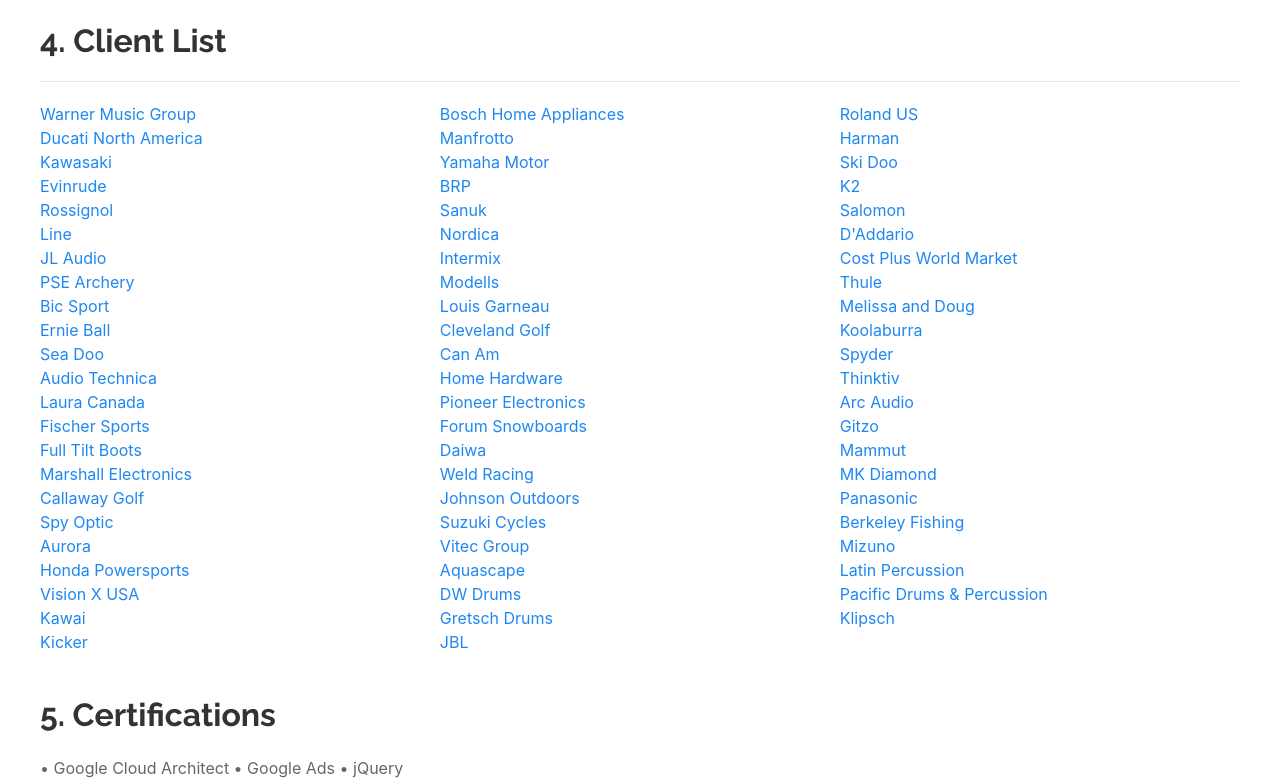
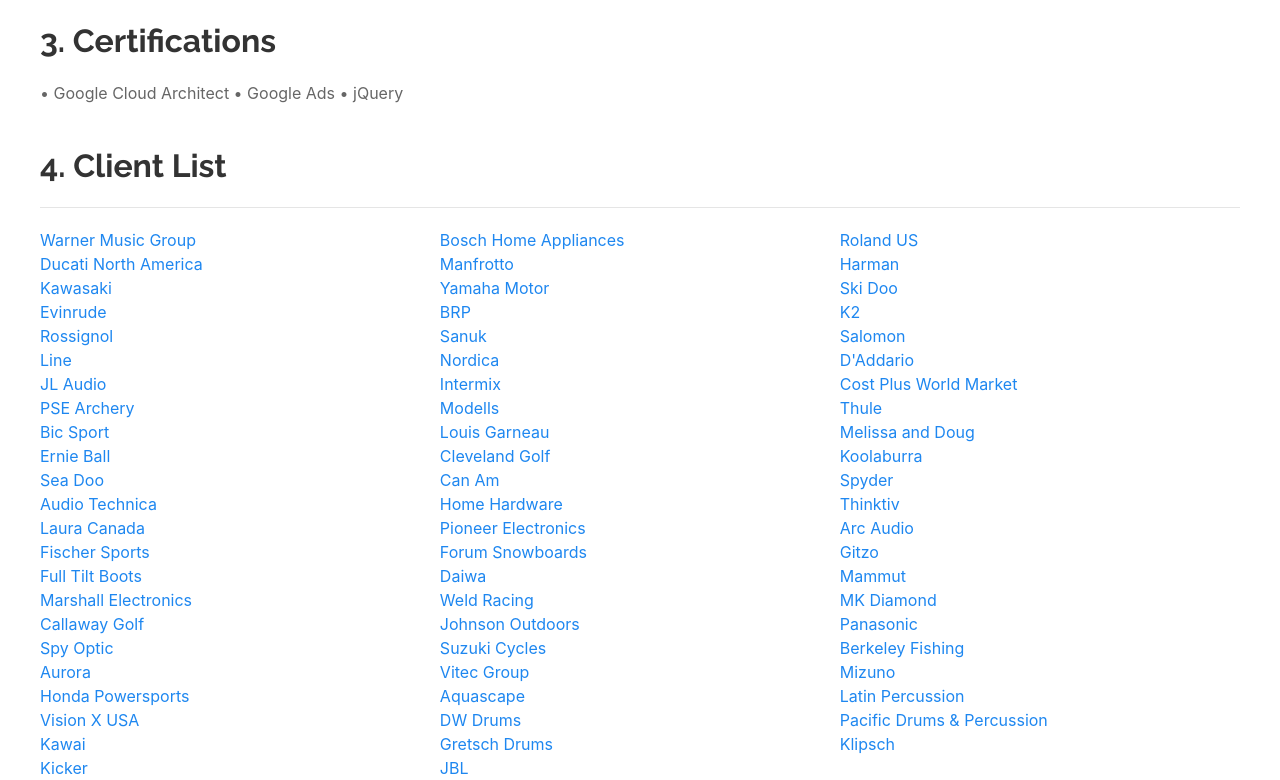
Before and after one commit to kre8t/kre8t.github.io, a Jekyll site: the page built from _pages/resume.md, in a window 1280 px wide and 1400 px high, scrolled down 2763 px. Shown: the part 254-1034 px from the top of the window. Built offline with Jekyll 4.4.1, drawn with Linux system fonts in a browser that asks for light colours; some of the changed text lies outside the part shown; grey boxes are pictures that could not be loaded.

Commit message:
updated resume

```diff
--- a/_includes/workhistory.html
+++ b/_includes/workhistory.html
@@ -1,6 +1,6 @@
 
 
-  <h2>Work History</h2>
+  <h2>2. Work History</h2>
   <ul class="uk-subnav uk-subnav-pill" uk-switcher uk-sticky="end: true; offset: 80">
       <li><a href="#">2017-2022</a></li>
       <li><a href="#">2016-2017</a></li>
--- a/_pages/resume.md
+++ b/_pages/resume.md
@@ -20,17 +20,18 @@
 
 </div></div>
 
-## 2. Skills
+## 1. Skills
 {% include skills.html %}
 
 
 {% include workhistory.html %}
 
 
-## 4. Client List
-{% include clientlist.html %}
-
-## 5. Certifications
+## 3. Certifications
   • Google Cloud Architect
   • Google Ads
   • jQuery
+
+
+## 4. Client List
+  {% include clientlist.html %}
```
Also changed, not shown: other parts of _pages/resume.md (+1 -1 lines).
